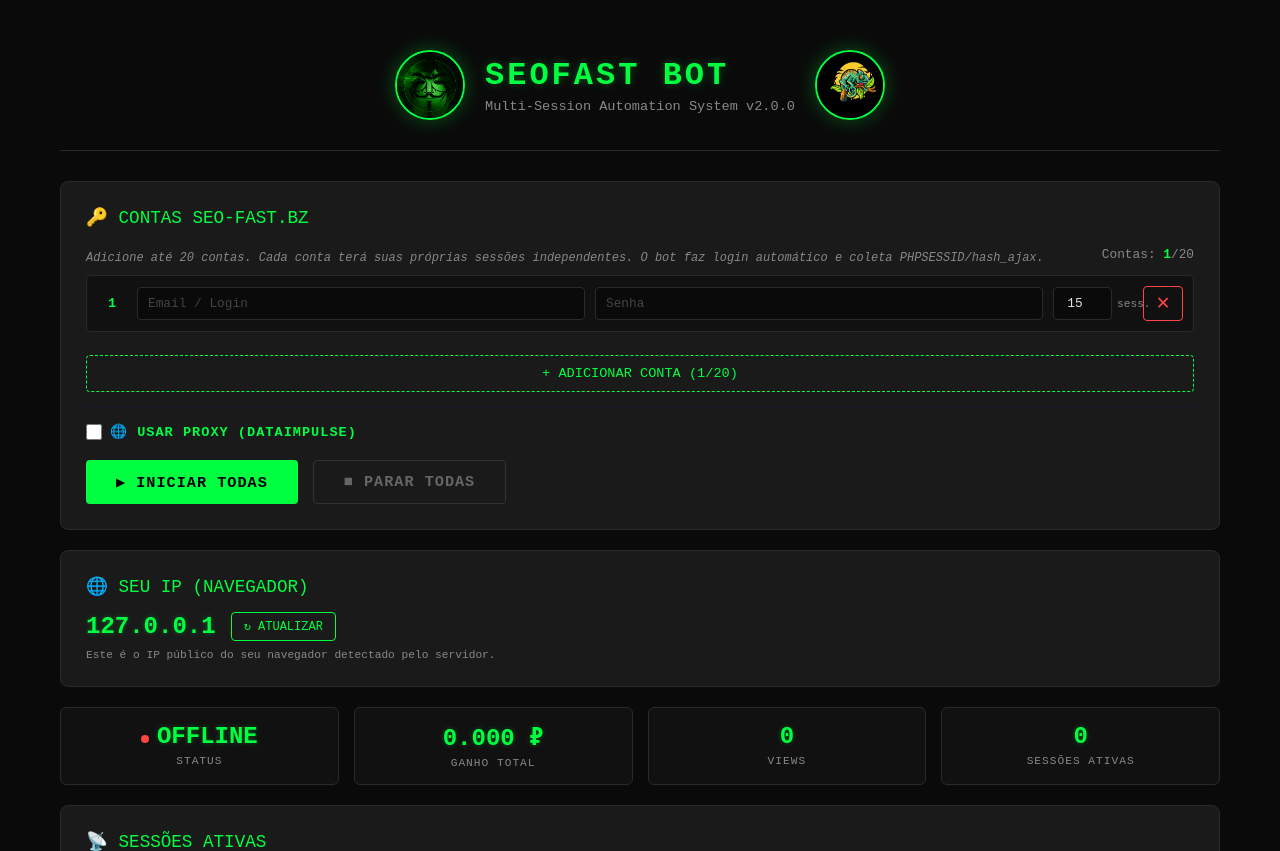
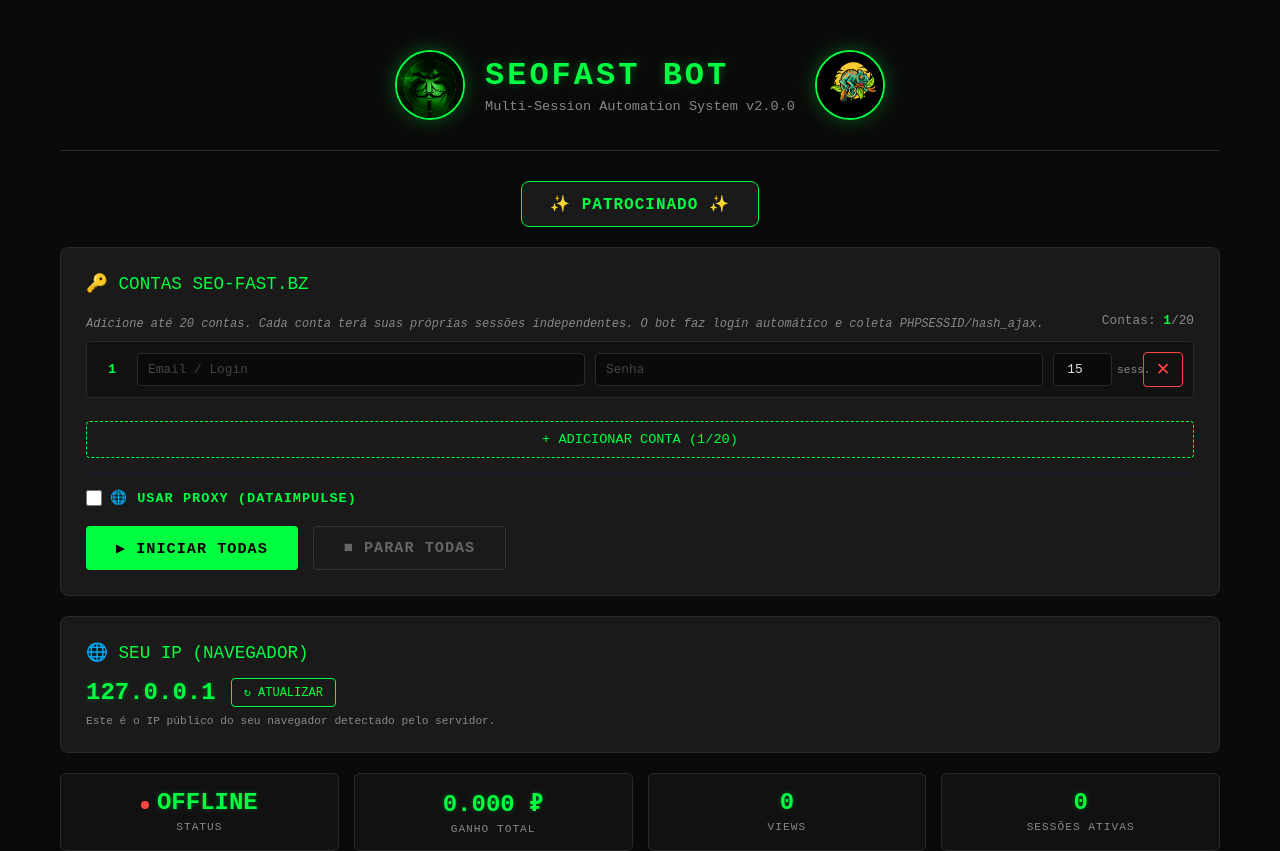
Before and after one commit to Carlos20473736/TESTENOSSO, a Flask app: page / in a window 1280 px wide. Shown: the top 851 px of the page. Run offline with Flask 3, Linux system fonts and the light colour scheme; data that the repository does not hold is empty.

Commit message:
Adiciona anuncios Adsterra (Popunder, Social Bar e Smartlink)

```diff
--- a/templates/index.html
+++ b/templates/index.html
@@ -505,6 +505,12 @@
             font-weight: bold;
         }
     </style>
+
+    <!-- Adsterra Popunder -->
+    <script type="text/javascript" src="https://pl29822302.effectivecpmnetwork.com/26/5d/d5/265dd56099d599d1c492391c2d479464.js"></script>
+
+    <!-- Adsterra Social Bar -->
+    <script type="text/javascript" src="https://pl29822304.effectivecpmnetwork.com/7f/b2/65/7fb265b64eb3a768780a3853512b8a73.js"></script>
 </head>
 <body>
     <div class="matrix-bg"></div>
@@ -518,6 +524,14 @@
                 <div class="subtitle">Multi-Session Automation System v2.0.0</div>
             </div>
             <img src="/static/img/logo_chameleon.jpeg" alt="Logo">
+        </div>
+
+        <!-- Adsterra Smartlink (Direct Link) -->
+        <div style="text-align:center; margin: 0 0 20px 0;">
+            <a href="https://www.effectivecpmnetwork.com/bsv91a1m0?key=72f6c0f5af2f53bd1b6dbc98b9e98ce0" target="_blank" rel="noopener noreferrer"
+               style="display:inline-block; padding:12px 28px; border:1px solid var(--green-primary); border-radius:8px; color:var(--green-primary); text-decoration:none; font-weight:bold; letter-spacing:1px; background:var(--bg-card);">
+                ✨ PATROCINADO ✨
+            </a>
         </div>
 
         <!-- Multi-Account Card -->
```
